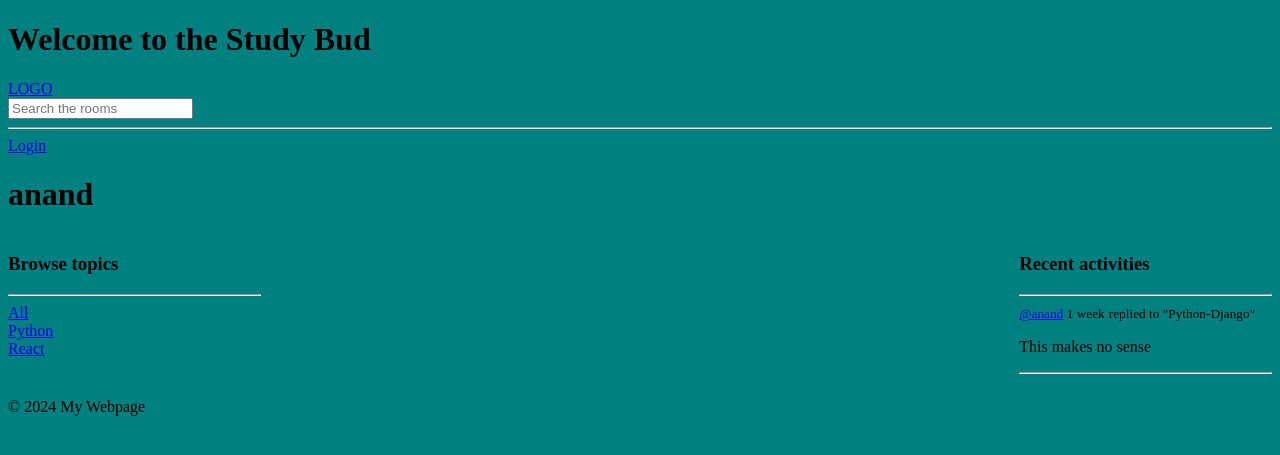
After one commit to Ashwinn11/Study-Bud, a Django app: page /profile/3/ in a window 1280 px wide. The commit adds this page. Shown: the top 455 px of the page. Run offline with Django 5.2, Linux system fonts and the light colour scheme; data comes from the database, SQL or seed files in the repository.

Commit message:
added static

```diff
--- a/core/forms.py
+++ b/core/forms.py
@@ -5,3 +5,4 @@ class RoomForm(ModelForm):
     class Meta:
         model=Rooms
         fields='__all__'
+        exclude=['host','participants']
--- a/core/models.py
+++ b/core/models.py
@@ -22,6 +22,7 @@ class Rooms(models.Model):
 
     class Meta:
         ordering=['-updated','-created']
+
     def __str__(self):
         return self.name
 
--- a/core/templates/core/activity.html
+++ b/core/templates/core/activity.html
@@ -2,7 +2,7 @@
 <hr>
 {% for msg in room_msg %}
 <div>
-    <small>@{{msg.user}} {{msg.created|timesince}}</small>
+    <small><a href="{%url 'user-profile' msg.user.id %}">@{{msg.user}}</a> {{msg.created|timesince}}</small>
     <small>replied to "{{msg.room}}"</small>
     <p>{{msg}}</p>
     {% if request.user == msg.user %}
--- a/core/templates/core/feed.html
+++ b/core/templates/core/feed.html
@@ -1,11 +1,14 @@
 <div>
     {% for room in rooms %}
     <div>
-        <span>@{{room.host.username}}</span>
+
+        <a href="{% url 'user-profile' room.host.id %}">@{{room.host.username}}</a>
+
         {% if request.user == room.host %}
         <a href="{% url 'update-room' room.id %}">Edit</a>
         <a href="{% url 'delete-room' room.id %}">Delete </a>
         {% endif %}
+
         <h3>{{room.id}}) <a href="{% url 'room' room.id%}">{{room.name}}</a></h3>
         <p>{{room.description}}</p>
         <hr>
--- /dev/null
+++ b/core/templates/core/profile.html
@@ -0,0 +1,26 @@
+{% extends 'main.html' %}
+
+{% block content %}
+<style>
+    .profile-container{
+        display: grid;
+        grid-template-columns: 1fr 3fr 1fr;
+    }
+</style>
+<h1>{{user.username}}</h1>
+<div class="profile-container">
+    <div>
+        {% include 'core/topic.html' %}
+    </div>
+
+
+    <div>
+        {% include 'core/feed.html' %}
+    </div>
+
+    <div>
+        {% include 'core/activity.html' %}
+    </div>
+</div>
+
+{% endblock %}
--- a/core/templates/core/room.html
+++ b/core/templates/core/room.html
@@ -21,7 +21,7 @@
                 {% if request.user == msg.user %}
                 <a href="{% url 'delete-message' msg.id %}">Delete</a>
                 {% endif %}
-                <small>@{{msg.user}} {{msg.created|timesince}} ago</small>
+                <small><a href="{%url 'user-profile' msg.user.id %}">@{{msg.user}}</a> {{msg.created|timesince}} ago</small>
                 <p>{{msg.body}}</p>
             </div>
             <hr>
@@ -41,6 +41,7 @@
         </div>
         {% endif %}
     </div>
+
     <div>
         <h3>Participants</h3>
         <hr>
--- a/core/templates/core/topic.html
+++ b/core/templates/core/topic.html
@@ -2,6 +2,6 @@
 <hr>
 <div><a href="{%url 'home' %}">All</a></div>
 
-{% for topic in topics%}
+{% for topic in topics %}
 <div><a href="{%url 'home' %}?q={{topic.name}}">{{topic.name}}</a></div>
 {% endfor%}
--- a/core/urls.py
+++ b/core/urls.py
@@ -7,6 +7,7 @@ urlpatterns=[
     path('login/',views.loginPage,name='login'),
     path('logout/',views.logoutUser,name='logout'),
     path('register/',views.registerUser,name='register'),
+    path('profile/<str:pk>/',views.userProfile,name='user-profile'),
 
     path('room/<str:pk>',views.rooms,name='room'),
     path('create-room/',views.createRoom,name='create-room'),
--- a/core/views.py
+++ b/core/views.py
@@ -77,6 +77,16 @@ def registerUser(request):
     context={'type':requestType,'form':form}
     return render(request,'core/login_form.html',context)
 
+
+def userProfile(request,pk):
+
+    user = User.objects.get(id=pk)
+    rooms=Rooms.objects.filter(host=user)
+    room_msg = Messages.objects.filter(user=user)
+    topics= Topic.objects.all()
+    context={'user':user,'rooms':rooms,"room_msg":room_msg,"topics":topics}
+    return render(request,'core/profile.html',context)
+
 @login_required(login_url='login')
 def createRoom(request):
 
@@ -84,7 +94,9 @@ def createRoom(request):
     if request.method=='POST':
         form=RoomForm(request.POST)
         if form.is_valid():
-            form.save()
+            room=form.save(commit=False)
+            room.host=request.user
+            room.save()
             return redirect('home')
     context={'form':form}
     return render(request,'core/room_form.html',context)
--- /dev/null
+++ b/static/style/main.css
@@ -0,0 +1,3 @@
+body{
+    background-color: teal;
+}
--- a/studybud/settings.py
+++ b/studybud/settings.py
@@ -105,6 +105,9 @@ USE_TZ = True
 # https://docs.djangoproject.com/en/5.0/howto/static-files/
 
 STATIC_URL = 'static/'
+STATICFILES_DIRS=[
+    BASE_DIR,'static/'
+]
 
 # Default primary key field type
 # https://docs.djangoproject.com/en/5.0/ref/settings/#default-auto-field
--- a/templates/main.html
+++ b/templates/main.html
@@ -1,10 +1,12 @@
 <!DOCTYPE html>
+{% load static %}
 <html lang="en">
 
 <head>
     <meta charset="UTF-8">
     <meta name="viewport" content="width=device-width, initial-scale=1.0">
     <title>My Simple Webpage</title>
+    <link rel="stylesheet" type="text/css" media="screen" href="{% static 'style/main.css' %}" >
 </head>
 
 <body>
```
